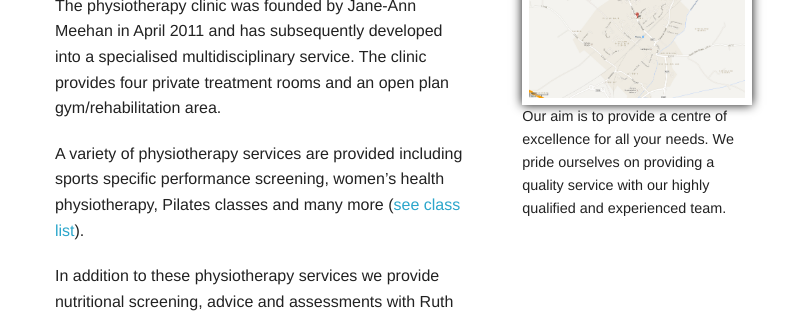
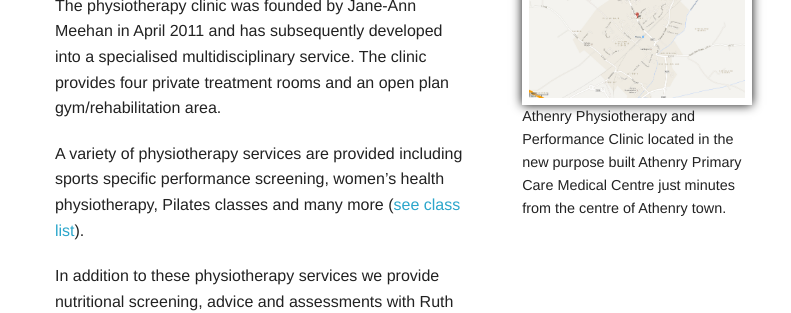
Before and after one commit to alanburke/athenryphysio, a Jekyll site: the page built from _posts/0001-01-01-index.md, in a window 1280 px wide. Shown: the part 479-792 px from the top of the page, without its empty margins (248-1039 px from the left). Built offline with Jekyll 4.4.1, drawn with Linux system fonts in a browser that asks for light colours; nearby versions of some CDN libraries; Markdown is read by kramdown in place of the engine named in the settings.

Commit message:
update aside text for intro page

```diff
--- a/_posts/0001-01-01-index.md
+++ b/_posts/0001-01-01-index.md
@@ -4,7 +4,7 @@ layout_class: home
 permalink: index.html
 published: true
 aside_header: Location
-aside: Our aim is to provide a centre of excellence for all your needs. We pride ourselves on providing a quality service with our highly qualified and experienced team.
+aside: Athenry Physiotherapy and Performance Clinic located in the new purpose built Athenry Primary Care Medical Centre just minutes from the centre of Athenry town.
 image: map.jpg
 modal_url: "map.html"
 ---
```
